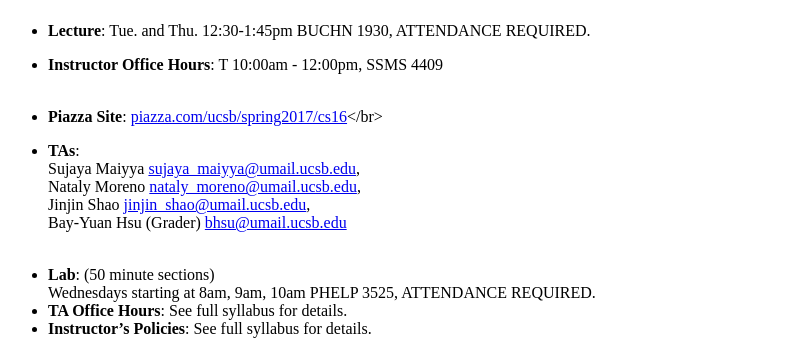
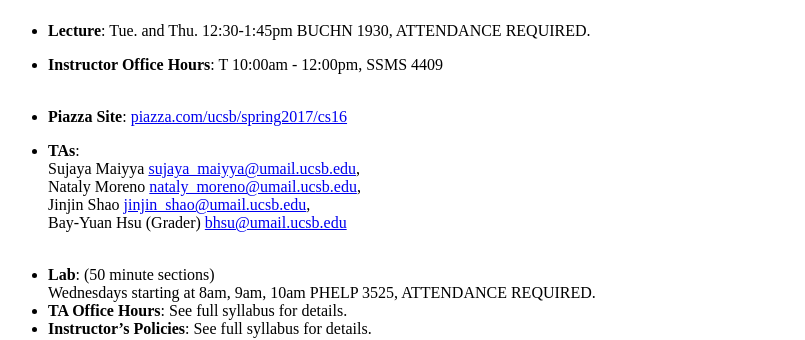
Before and after one commit to ucsb-cs16-s16/https-ucsb-cs16-s17.github.io, a Jekyll site: the page built from _info/syllabus.md, in a window 1280 px wide. Shown: the part 252-592 px from the top of the page, without its empty margins (0-805 px from the left). Built offline with Jekyll 4.4.1, drawn with Linux system fonts in a browser that asks for light colours.

```diff
--- a/_info/syllabus.md
+++ b/_info/syllabus.md
@@ -14,7 +14,7 @@ Office: SSMS 4409<br/><br/>
 * **Lecture**: Tue. and Thu. 12:30-1:45pm BUCHN 1930, ATTENDANCE REQUIRED.<br/>
 * **Instructor Office Hours**: T 10:00am - 12:00pm, SSMS 4409<br/><br/>
 
-* **Piazza Site**: [piazza.com/ucsb/spring2017/cs16](https://www.piazza.com/ucsb/spring2017/cs16){: target="_blank"}</br>
+* **Piazza Site**: [piazza.com/ucsb/spring2017/cs16](https://www.piazza.com/ucsb/spring2017/cs16){: target="_blank"}<br/>
 * **TAs**:<br/>
 Sujaya Maiyya <sujaya_maiyya@umail.ucsb.edu>, <br/>
 Nataly Moreno <nataly_moreno@umail.ucsb.edu>, <br/>
```
